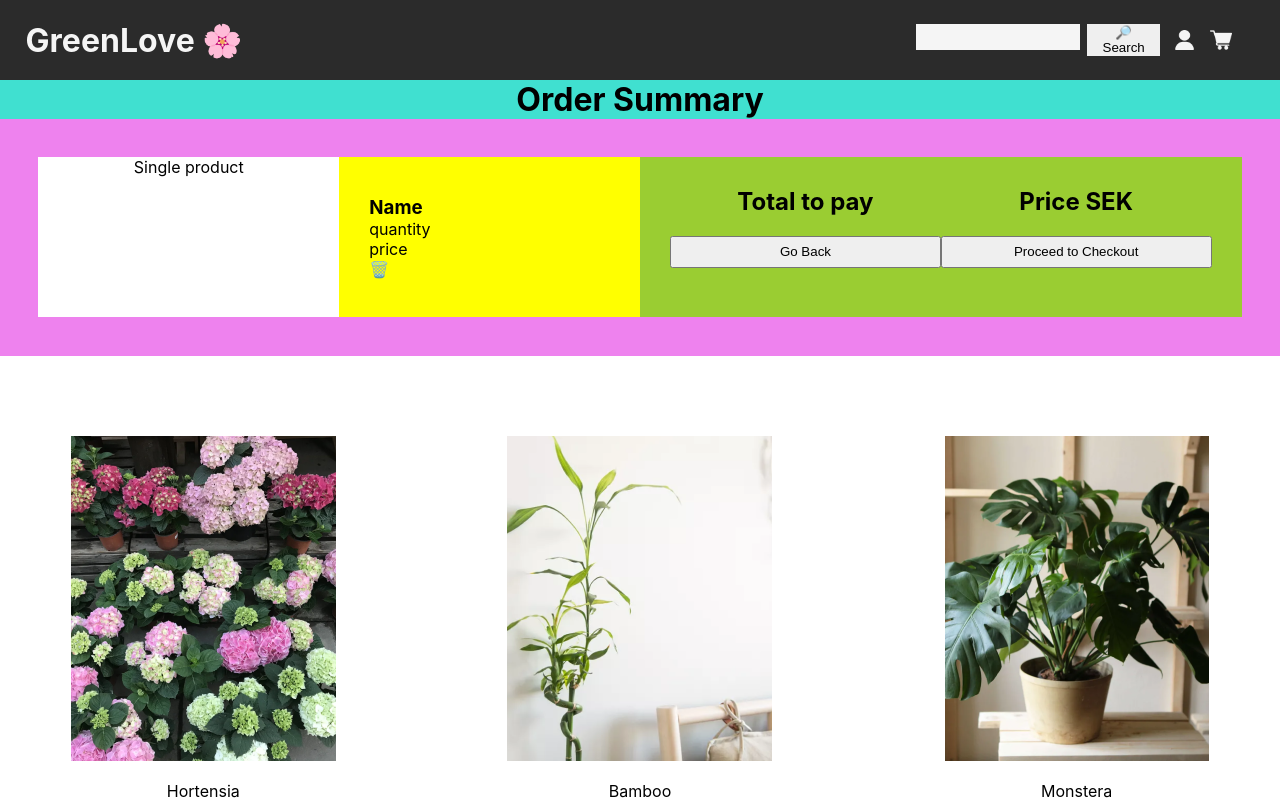
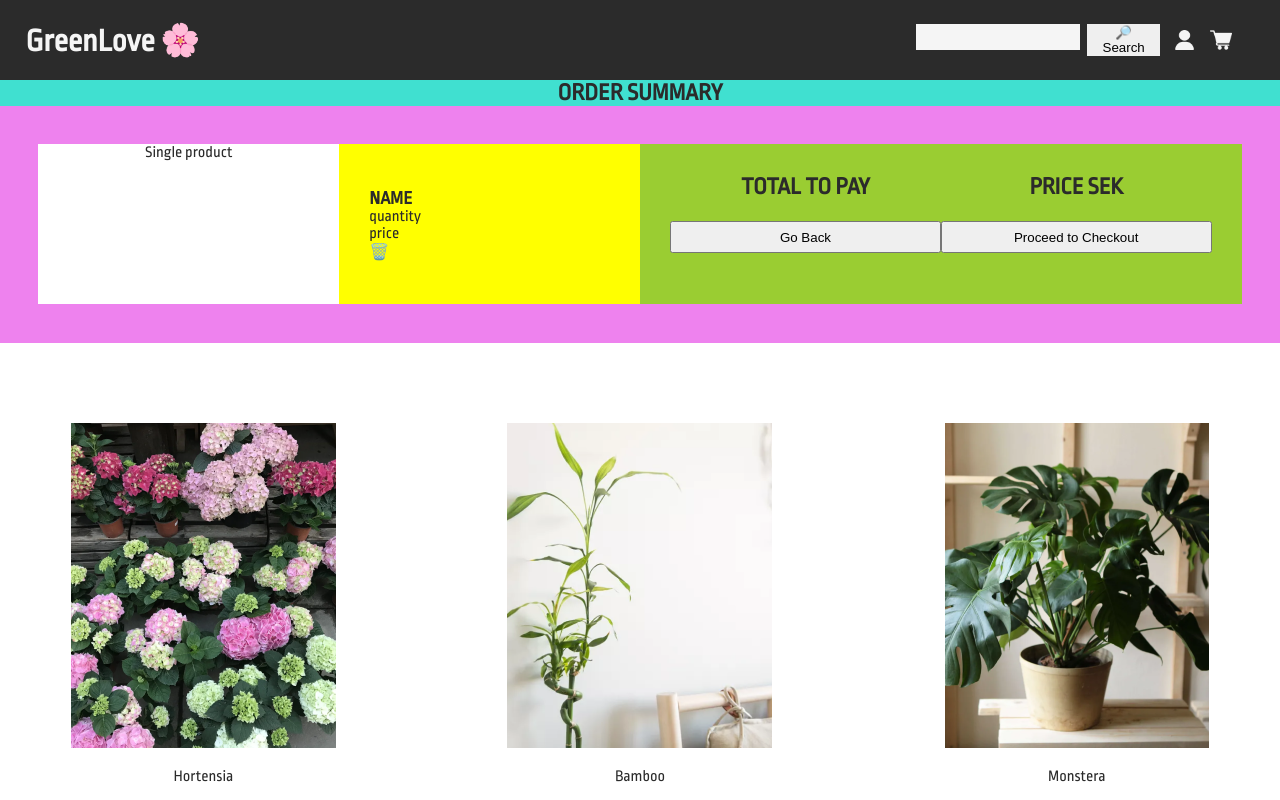
Before and after one commit to rominonix/tdd-frontend, a React (Create React App) app: page / in a window 1280 px wide. Shown: the top 800 px of the page. Built offline with nearby package versions, Linux system fonts and the light colour scheme.

Commit message:
added google font

```diff
--- a/src/App.css
+++ b/src/App.css
@@ -9,6 +9,7 @@
 
 h1, h2, h3, h4 {
   margin: 0%;
+  text-transform: uppercase;
 }
 
 @media (prefers-reduced-motion: no-preference) {
--- a/src/components/Cart/Cart.tsx
+++ b/src/components/Cart/Cart.tsx
@@ -10,7 +10,7 @@ import "./Cart.style.css";
 const Cart = () => {
   return (
     <main className="cart">
-      <h1>Order Summary</h1>
+      <h2>Order Summary</h2>
       <div className="order-sumary">
         <div className="product">
           <div className="single-product-in-cart">Single product</div>
--- a/src/components/Header/Header.style.css
+++ b/src/components/Header/Header.style.css
@@ -8,7 +8,9 @@
   color: #f5f5f5;
   padding: 0 2%;
 }
-
+.title {
+  text-transform: none;
+}
 nav {
   position: absolute;
   right: 6%;
--- a/src/components/Header/Header.tsx
+++ b/src/components/Header/Header.tsx
@@ -13,7 +13,7 @@ interface Props {
 const Header = ({ searchValue, setSearchValue }: Props) => {
   return (
     <header className="header">
-      <h1> GreenLove 🌸 </h1>
+      <h1 className="title"> GreenLove 🌸 </h1>
 
       <nav>
         <SearchBar searchValue={searchValue} setSearchValue={setSearchValue} />
--- a/src/index.css
+++ b/src/index.css
@@ -1,8 +1,12 @@
+@import url('https://fonts.googleapis.com/css2?family=Ropa+Sans:ital@0;1&display=swap');
+
 body {
   margin: 0;
-  font-family: -apple-system, BlinkMacSystemFont, 'Segoe UI', 'Roboto', 'Oxygen',
+  color: #2b2b2b;
+  font-family: 'Ropa Sans', sans-serif;
+  /* font-family: -apple-system, BlinkMacSystemFont, 'Segoe UI', 'Roboto', 'Oxygen',
     'Ubuntu', 'Cantarell', 'Fira Sans', 'Droid Sans', 'Helvetica Neue',
-    sans-serif;
+    sans-serif; */
   -webkit-font-smoothing: antialiased;
   -moz-osx-font-smoothing: grayscale;
 }
```
